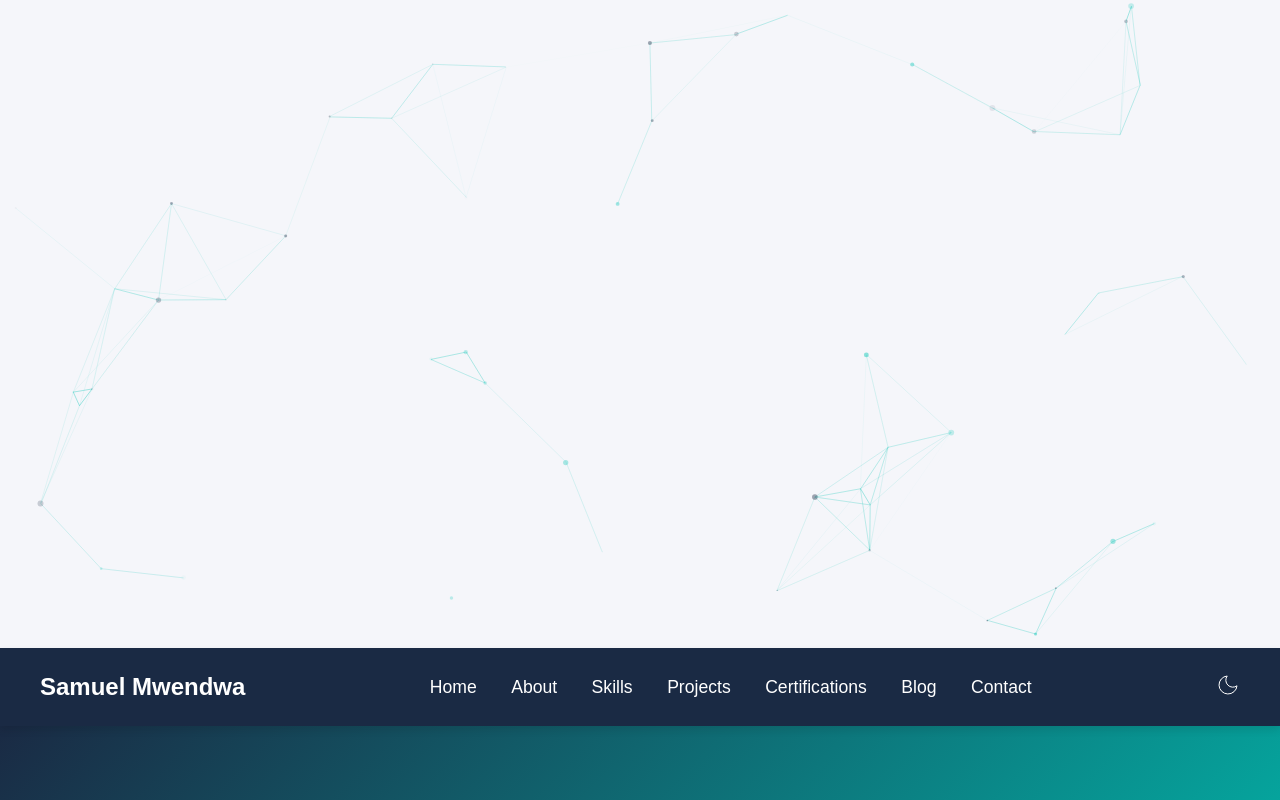
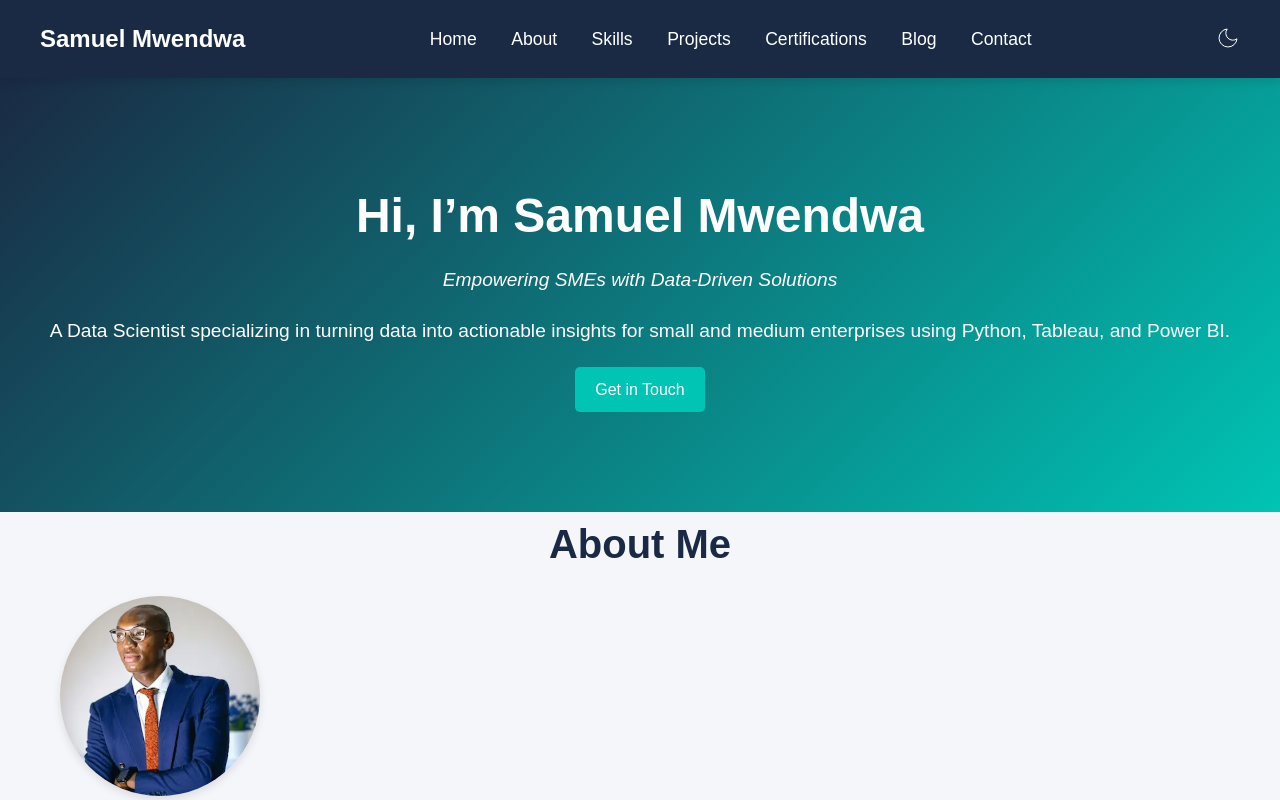
Before and after one commit to SamTech-crypto/Nexlify, a plain HTML site: page index.html in a window 1280 px wide. Shown: the top 800 px of the page. Drawn offline with nearby package versions, Linux system fonts and the light colour scheme; files whose address does not match are found by name.

Commit message:
Update index.html

```diff
--- a/index.html
+++ b/index.html
@@ -28,9 +28,6 @@
   </script>
 </head>
 <body>
-  <!-- Particle Background -->
-  <div id="particles-js"></div>
-
   <header>
     <nav class="navbar">
       <div class="logo">Samuel Mwendwa</div>
@@ -270,27 +267,7 @@
     <p>© 2025 Samuel Mwendwa. All rights reserved.</p>
   </footer>
 
-  <script src="https://cdn.jsdelivr.net/particles.js/2.0.0/particles.min.js"></script>
   <script>
-    // Initialize particles.js
-    particlesJS('particles-js', {
-      particles: {
-        number: { value: 50, density: { enable: true, value_area: 800 } },
-        color: { value: ['#00c4b4', '#1a2a44'] },
-        shape: { type: 'circle' },
-        opacity: { value: 0.5, random: true },
-        size: { value: 3, random: true },
-        line_linked: { enable: true, distance: 150, color: '#00c4b4', opacity: 0.4, width: 1 },
-        move: { enable: true, speed: 2, direction: 'none', random: false, straight: false, out_mode: 'out', bounce: false }
-      },
-      interactivity: {
-        detect_on: 'canvas',
-        events: { onhover: { enable: true, mode: 'repulse' }, onclick: { enable: true, mode: 'push' }, resize: true },
-        modes: { repulse: { distance: 100, duration: 0.4 }, push: { particles_nb: 4 } }
-      },
-      retina_detect: true
-    });
-
     // AOS Initialization
     AOS.init();
 
```
